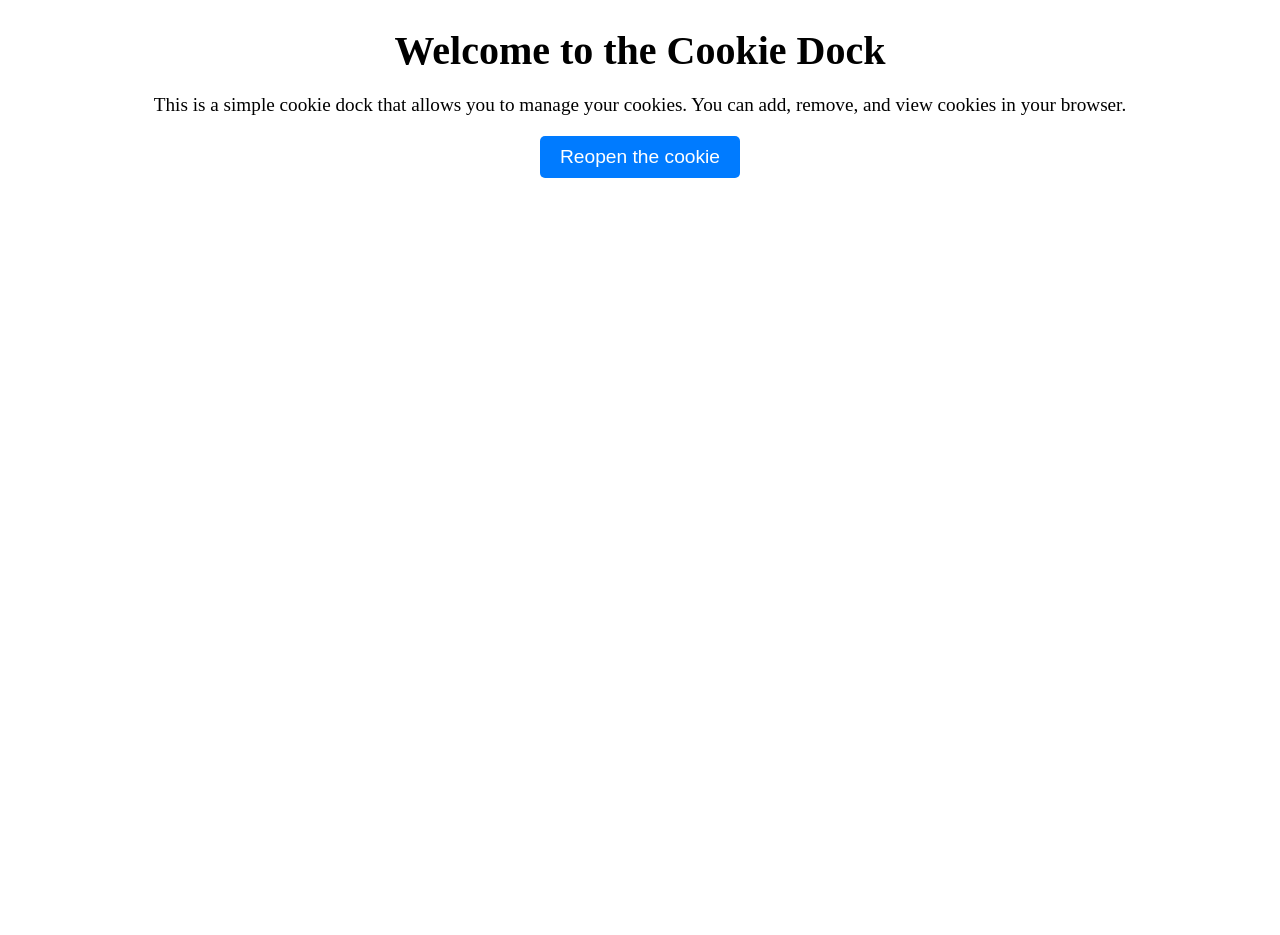
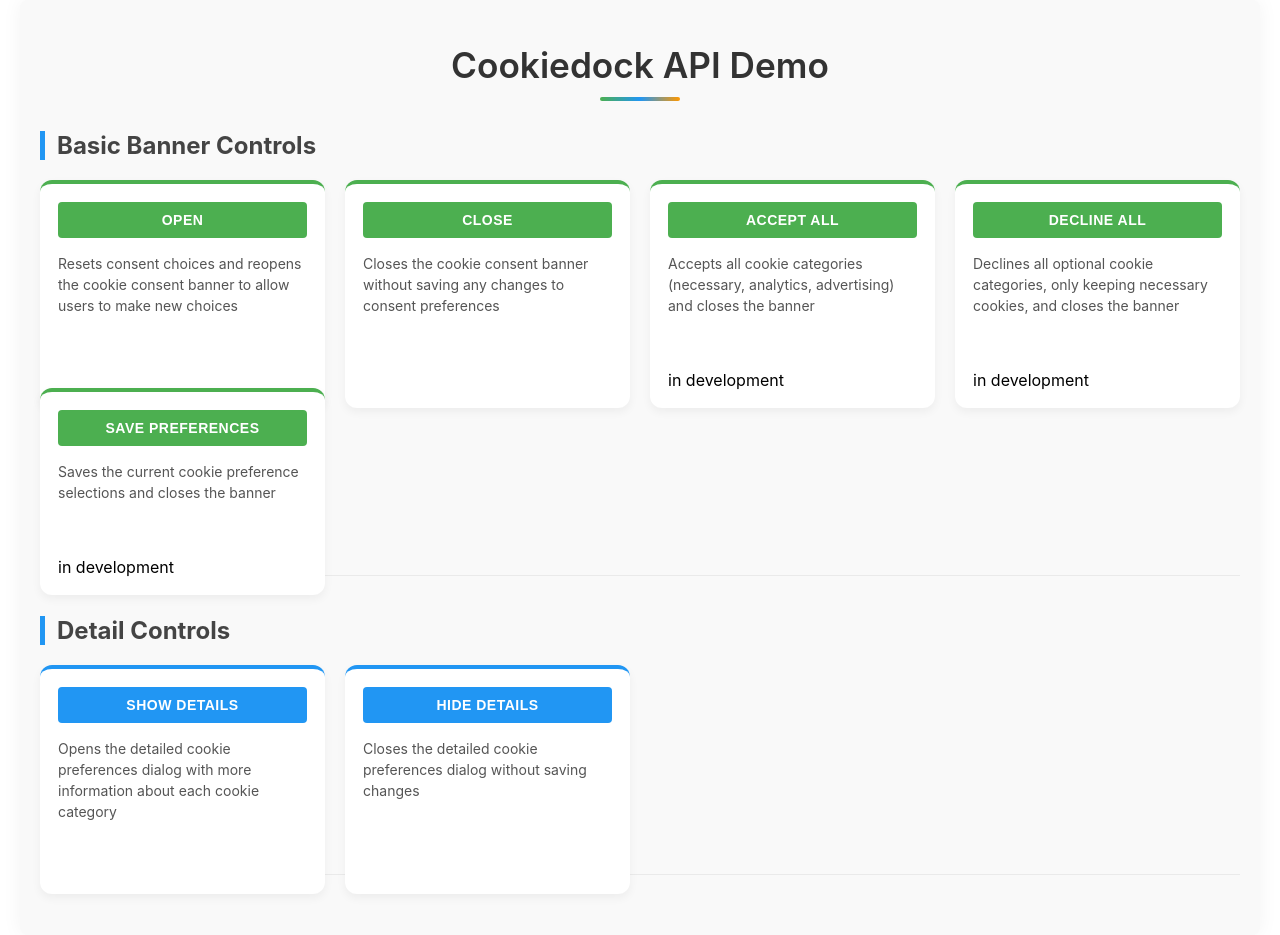
Before and after one commit to TheSeanU/rhyos, a Vue app: page / in a window 1280 px wide. Before the commit the page ends 800 px from the top, so only its background shows below. Built offline with nearby package versions, Linux system fonts and the light colour scheme.

Commit message:
refactor: redesign Home.vue to enhance cookie consent UI with detailed controls and improved layout

```diff
--- a/src/views/Home.vue
+++ b/src/views/Home.vue
@@ -1,79 +1,262 @@
+<script setup lang="ts">
+const { open, close, acceptAll, declineAll, savePreferences, showDetails, hideDetails, togglePreference, toggleCookie, setLanguage } = window.cookiedock;
+
+console.log(window.cookiedock);
+console.log(window);
+</script>
+
 <template>
-    <div class="container">
-        <div class="row">
-            <div class="col">
-                <h1>Welcome to the Cookie Dock</h1>
-                <p>
-                    This is a simple cookie dock that allows you to manage your cookies.
-                    You can add, remove, and view cookies in your browser.
-                </p>
-                <button class="btn btn-primary" @click="open()">Reopen the cookie</button>
+    <div class="page-container">
+        <h1 class="page-title">Cookiedock API Demo</h1>
+
+        <section class="card-section">
+            <h2 class="section-title">Basic Banner Controls</h2>
+            <div class="cards-grid">
+                <div class="card basic-card">
+                    <button @click="open()">Open</button>
+                    <p class="explanation">Resets consent choices and reopens the cookie consent banner to allow users
+                        to make new
+                        choices</p>
+                </div>
+
+                <div class="card basic-card">
+                    <button @click="close()">Close</button>
+                    <p class="explanation">Closes the cookie consent banner without saving any changes to consent
+                        preferences</p>
+                </div>
+
+                <div class="card basic-card">
+                    <button @click="acceptAll()">Accept all</button>
+                    <p class="explanation">Accepts all cookie categories (necessary, analytics, advertising) and closes
+                        the banner
+                    </p>
+
+                    <span>in development</span>
+                </div>
+
+                <div class="card basic-card">
+                    <button @click="declineAll()">Decline all</button>
+                    <p class="explanation">Declines all optional cookie categories, only keeping necessary cookies, and
+                        closes the
+                        banner</p>
+
+                    <span>in development</span>
+                </div>
+
+                <div class="card basic-card">
+                    <button @click="savePreferences()">Save preferences</button>
+                    <p class="explanation">Saves the current cookie preference selections and closes the banner</p>
+
+                    <span>in development</span>
+                </div>
             </div>
-        </div>
+        </section>
+
+        <section class="card-section">
+            <h2 class="section-title">Detail Controls</h2>
+            <div class="cards-grid">
+                <div class="card detail-card">
+                    <button @click="showDetails()">Show details</button>
+                    <p class="explanation">Opens the detailed cookie preferences dialog with more information about each
+                        cookie
+                        category</p>
+                </div>
+
+                <div class="card detail-card">
+                    <button @click="hideDetails()">Hide details</button>
+                    <p class="explanation">Closes the detailed cookie preferences dialog without saving changes</p>
+                </div>
+            </div>
+        </section>
+
     </div>
 </template>
 
-<script setup lang='ts'>
-
-// @ts-ignore
-const { open } = window.cookiedock;
-
-// onMounted(openCookiedock);
-</script>
-
-
 <style scoped>
-.container {
-    margin-top: 20px;
+/* Page layout */
+.page-container {
+    max-width: 1200px;
+    margin: 0 auto;
+    padding: 20px;
+    font-family: -apple-system, BlinkMacSystemFont, "Segoe UI", Roboto, Oxygen, Ubuntu, Cantarell, "Open Sans", "Helvetica Neue", sans-serif;
+    background-color: #f9f9f9;
+    border-radius: 8px;
+    box-shadow: 0 0 20px rgba(0, 0, 0, 0.05);
 }
 
-.row {
-    margin-bottom: 20px;
+.page-title {
+    text-align: center;
+    color: #333;
+    margin-bottom: 30px;
+    font-size: 2.2rem;
+    font-weight: 600;
+    position: relative;
+    padding-bottom: 15px;
 }
 
-.col {
-    text-align: center;
+.page-title::after {
+    content: "";
+    position: absolute;
+    bottom: 0;
+    left: 50%;
+    transform: translateX(-50%);
+    width: 80px;
+    height: 4px;
+    background: linear-gradient(90deg, #4caf50, #2196f3, #ff9800);
+    border-radius: 2px;
 }
 
-h1 {
-    font-size: 2.5rem;
-    margin-bottom: 20px;
+/* Section styling */
+.card-section {
+    margin-bottom: 40px;
+    border-bottom: 1px solid #eaeaea;
+    padding-bottom: 20px;
 }
 
-p {
-    font-size: 1.2rem;
+.section-title {
+    font-size: 1.5rem;
+    color: #444;
     margin-bottom: 20px;
+    padding-left: 12px;
+    border-left: 5px solid #2196f3;
 }
 
-.btn {
-    font-size: 1.2rem;
-    padding: 10px 20px;
+/* Card grid layout */
+.cards-grid {
+    display: grid;
+    grid-template-columns: repeat(auto-fill, minmax(280px, 1fr));
+    gap: 20px;
 }
 
-.btn-primary {
-    background-color: #007bff;
+.language-grid {
+    grid-template-columns: repeat(auto-fill, minmax(230px, 1fr));
+}
+
+/* Button styling */
+button {
+    padding: 10px 16px;
     color: white;
     border: none;
-    border-radius: 5px;
+    border-radius: 4px;
     cursor: pointer;
+    font-size: 14px;
+    font-weight: 600;
+    transition: all 0.3s ease;
+    width: 100%;
+    text-transform: uppercase;
+    letter-spacing: 0.5px;
 }
 
-.btn-primary:hover {
-    background-color: #0056b3;
+/* Card styling */
+.card {
+    background-color: #fff;
+    border-radius: 12px;
+    padding: 18px;
+    box-shadow: 0 4px 10px rgba(0, 0, 0, 0.05);
+    transition:
+        transform 0.3s,
+        box-shadow 0.3s;
+    display: flex;
+    flex-direction: column;
+    border-top: 4px solid transparent;
+    height: 100%;
 }
 
-.btn-primary:focus {
-    outline: none;
-    box-shadow: 0 0 0 0.2rem rgba(0, 123, 255, 0.5);
+.card:hover {
+    transform: translateY(-5px);
+    box-shadow: 0 10px 20px rgba(0, 0, 0, 0.1);
 }
 
-.btn-primary:active {
-    background-color: #004085;
+.explanation {
+    margin-top: 15px;
+    font-size: 14px;
+    line-height: 1.5;
+    color: #555;
+    flex-grow: 1;
 }
 
-.btn-primary:disabled {
-    background-color: #007bff;
-    opacity: 0.65;
-    cursor: not-allowed;
+/* Card type variations */
+.basic-card {
+    border-top-color: #4caf50;
+}
+
+.basic-card button {
+    background-color: #4caf50;
+}
+
+.basic-card button:hover {
+    background-color: #45a049;
+    box-shadow: 0 4px 8px rgba(76, 175, 80, 0.3);
+}
+
+.detail-card {
+    border-top-color: #2196f3;
+}
+
+.detail-card button {
+    background-color: #2196f3;
+}
+
+.detail-card button:hover {
+    background-color: #0b7dda;
+    box-shadow: 0 4px 8px rgba(33, 150, 243, 0.3);
+}
+
+.toggle-card {
+    border-top-color: #ff9800;
+}
+
+.toggle-card button {
+    background-color: #ff9800;
+}
+
+.toggle-card button:hover {
+    background-color: #e68a00;
+    box-shadow: 0 4px 8px rgba(255, 152, 0, 0.3);
+}
+
+.cookie-card {
+    border-top-color: #9c27b0;
+}
+
+.cookie-card button {
+    background-color: #9c27b0;
+}
+
+.cookie-card button:hover {
+    background-color: #7b1fa2;
+    box-shadow: 0 4px 8px rgba(156, 39, 176, 0.3);
+}
+
+.language-card {
+    border-top-color: #00bcd4;
+}
+
+.language-card button {
+    background-color: #00bcd4;
+}
+
+.language-card button:hover {
+    background-color: #00a5bb;
+    box-shadow: 0 4px 8px rgba(0, 188, 212, 0.3);
+}
+
+/* Responsive adjustments */
+@media (max-width: 768px) {
+    .cards-grid {
+        grid-template-columns: 1fr;
+    }
+
+    .card {
+        padding: 15px;
+    }
+
+    .page-title {
+        font-size: 1.8rem;
+    }
+
+    .section-title {
+        font-size: 1.3rem;
+    }
 }
 </style>
```
